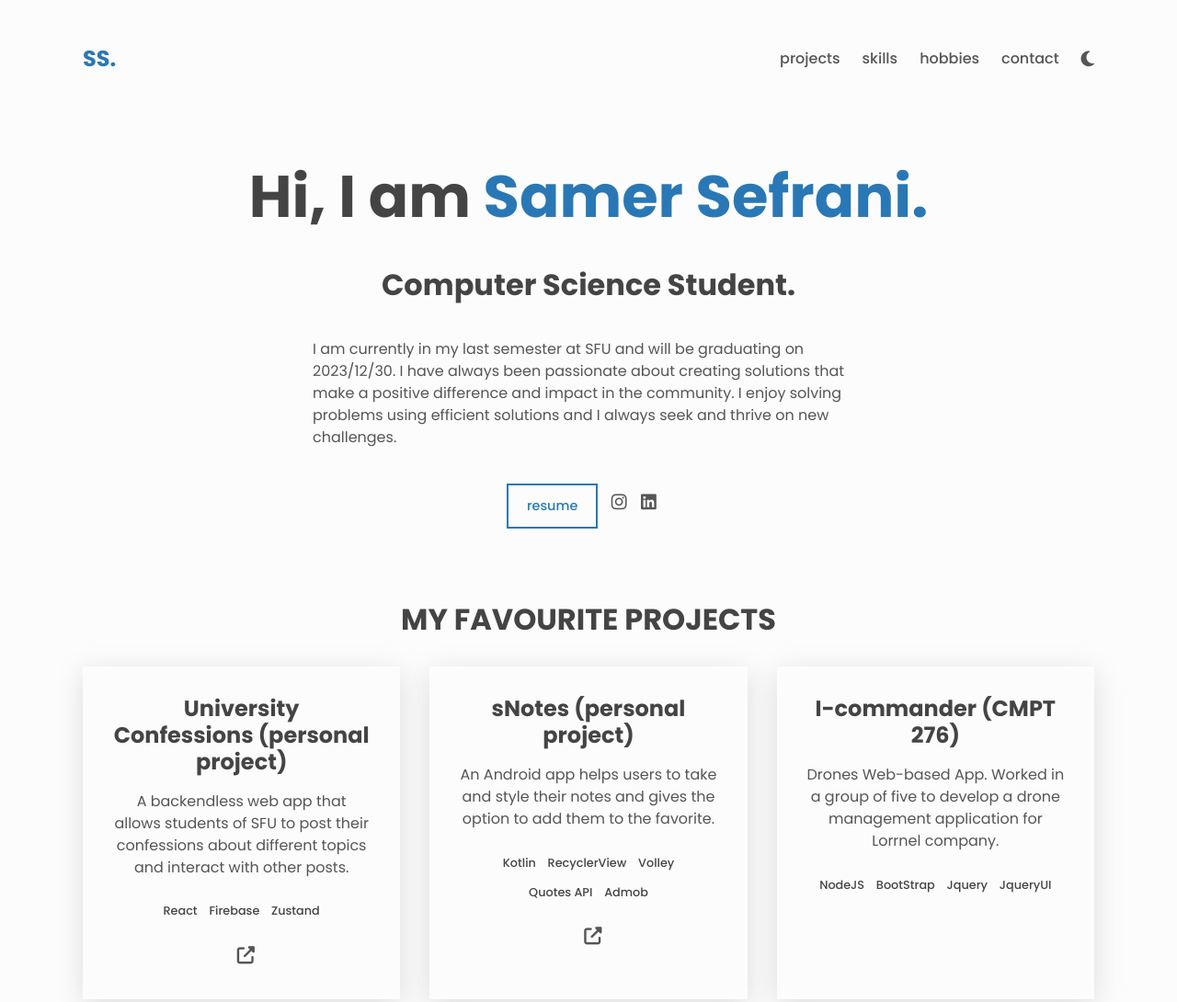
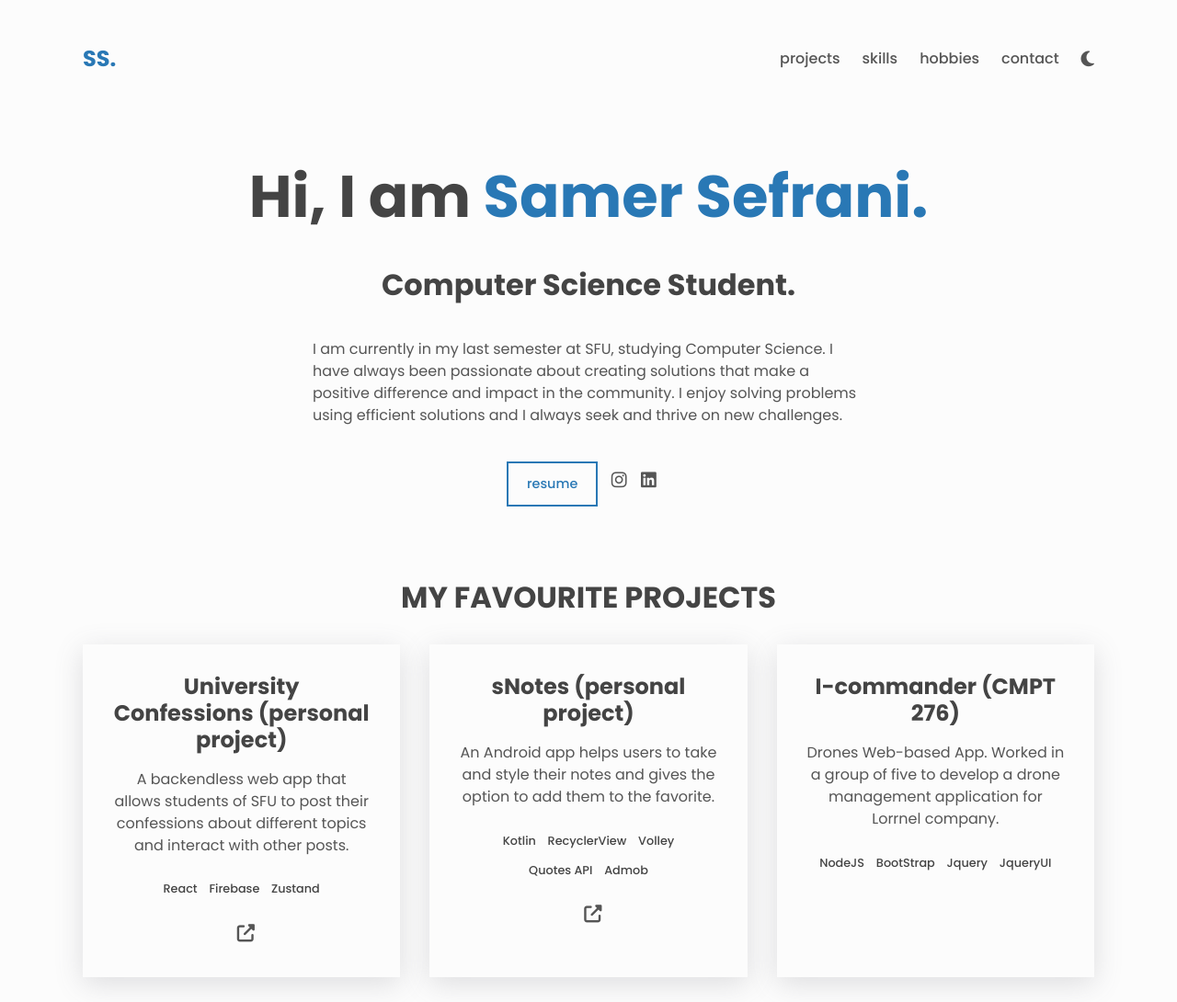
Before and after one commit to Samer-sef/Samer-sef.github.io, a plain HTML site: page index.html in a window 1280 px wide. Shown: the top 1090 px of the page at 92% size. Drawn offline with Linux system fonts and the light colour scheme.

Commit message:
Update index.html

```diff
--- a/index.html
+++ b/index.html
@@ -61,7 +61,7 @@
         <h1>Hi, I am <span class="about__name">Samer Sefrani.</span></h1>
         <h2 class="about__role">Computer Science Student.</h2>
         <p class="about__desc">
-          I am currently in my last semester at SFU and will be graduating on 2023/12/30.
+          I am currently in my last semester at SFU, studying Computer Science.
           I have always been passionate about creating solutions that make a positive difference
           and impact in the community.
           I enjoy solving problems using efficient solutions and I always seek and thrive on new challenges.
```
